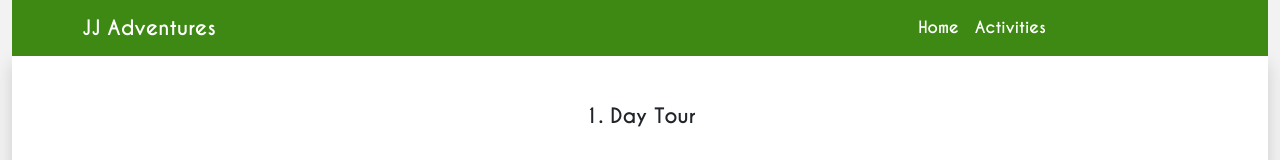
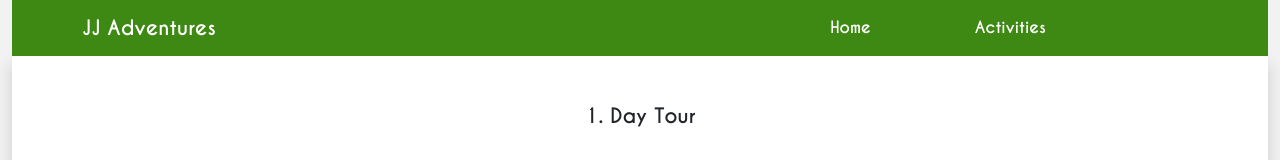
Before and after one commit to ndutagrace25/camping, a React (Create React App) app: page /activities in a window 1280 px wide. Shown: the top 160 px of the page. Built offline with nearby package versions, Linux system fonts and the light colour scheme.

Commit message:
hasdghdj

```diff
--- a/src/common/Navbar.jsx
+++ b/src/common/Navbar.jsx
@@ -34,7 +34,7 @@ const Navbar = () => {
         >
           <div className="col-md-12 d-flex  justify-content-end pe-5 me-5">
             <div className="navbar-nav pe-5 me-5">
-              <Link className="nav-link active" aria-current="page" to="/">
+              <Link className="nav-link active pe-5 me-5" aria-current="page" to="/">
                 Home
               </Link>
               <Link className="nav-link" to="/activities">
--- a/src/components/Activities.jsx
+++ b/src/components/Activities.jsx
@@ -79,7 +79,7 @@ const Activities = () => {
               </Fade>
 
               <Fade delay={item.detailDelay} bottom>
-                <div className="col-md-6 pt-2 desktop-view">
+                <div className="col-md-6 pt-2 desktop-view shadow bg-gray p-3 rounded">
                   <div className="d-flex justify-content-center py-3 fw-bold">
                     Places to Visit for {item.name}
                   </div>
@@ -111,7 +111,7 @@ const Activities = () => {
           ) : (
             <>
               <Fade delay={item.detailDelay} bottom>
-                <div className="col-md-6 pt-2 desktop-view">
+                <div className="col-md-6 pt-2 desktop-view bg-gray p-3 shadow rounded">
                   <div className="d-flex justify-content-center py-3 fw-bold">
                     Places to Visit for {item.name}
                   </div>
```
